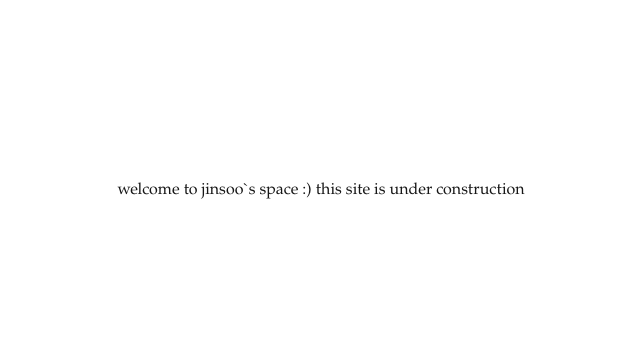
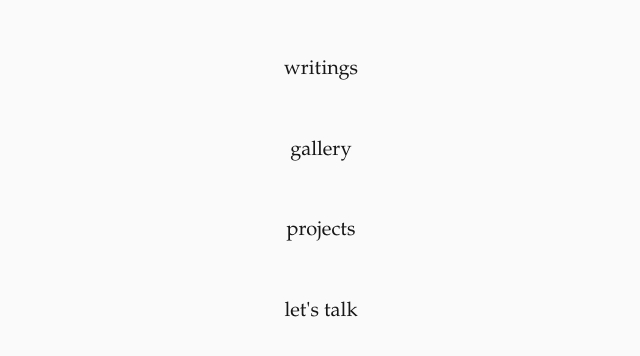
Before and after one commit to tjsook/jinsoo.space, a Next.js app: page / in a window 1280 px wide. Shown: the part 210-566 px from the top of the page, without its empty margins (319-959 px from the left). Built offline with nearby package versions, Linux system fonts and the light colour scheme.

Commit message:
analytics + navigation

```diff
--- a/package.json
+++ b/package.json
@@ -9,6 +9,7 @@
     "lint": "eslint"
   },
   "dependencies": {
+    "@vercel/analytics": "^2.0.1",
     "next": "16.2.2",
     "react": "19.2.4",
     "react-dom": "19.2.4"
--- a/src/app/layout.tsx
+++ b/src/app/layout.tsx
@@ -1,9 +1,10 @@
+import { Analytics } from "@vercel/analytics/next";
 import type { Metadata } from "next";
 import "./globals.css";
 
 export const metadata: Metadata = {
   title: "jinsoo.space",
-  description: "Personal website for Jinsoo.",
+  description: "my place to be tyler",
 };
 
 export default function RootLayout({
@@ -13,7 +14,10 @@ export default function RootLayout({
 }>) {
   return (
     <html lang="en">
-      <body>{children}</body>
+      <body>
+        {children}
+        <Analytics />
+      </body>
     </html>
   );
 }
--- a/src/app/page.module.css
+++ b/src/app/page.module.css
@@ -87,11 +87,25 @@
 }
 
 .screenCenteredText {
-  position: fixed;
-  inset: 50% auto auto 50%;
-  transform: translate(-50%, -50%);
-  width: min(100% - 2rem, 65ch);
-  text-align: center;
+  display: grid;
+  place-items: center; /* Centers both horizontally and vertically */
+  height: 40vh;
+  gap: 0.1rem;
+  font-size: 20px;
+}
+
+.entry {
+  display: block;
+}
+
+.entry p {
+  transition: opacity 0.18s ease;
+}
+
+@media (hover: hover) and (pointer: fine) {
+  .entry:hover p {
+    opacity: 0.7;
+  }
 }
 
 a.primary {
--- a/src/app/page.tsx
+++ b/src/app/page.tsx
@@ -1,13 +1,23 @@
+import Link from "next/link";
 import styles from "./page.module.css";
+
+const entries = [
+  { label: "writings", href: "/writings" },
+  { label: "gallery", href: "/gallery" },
+  { label: "projects", href: "/projects" },
+  { label: "let's talk", href: "/lets-talk" },
+];
 
 export default function Home() {
   return (
-    <div className={styles.page}>
-      <main className={styles.main}>
-        <div>
-          <p className={styles.screenCenteredText}>welcome to jinsoo`s space :) this site is under construction</p>
-        </div>
-      </main>
-    </div>
+    <main className={styles.page}>
+      <div className={styles.screenCenteredText}>
+        {entries.map((entry) => (
+          <Link key={entry.href} href={entry.href} className={styles.entry}>
+            <p>{entry.label}</p>
+          </Link>
+        ))}
+      </div>
+    </main>
   );
 }
--- /dev/null
+++ b/src/app/section.module.css
@@ -0,0 +1,38 @@
+.page {
+  min-height: 100vh;
+  display: grid;
+  place-items: center;
+  padding: 2rem;
+  background: #fafafa;
+  color: #000;
+  font-family:
+    "Iowan Old Style", "Palatino Linotype", "URW Palladio L", "Book Antiqua",
+    Georgia, serif;
+}
+
+.content {
+  display: grid;
+  gap: 0.75rem;
+  text-align: center;
+}
+
+.title {
+  font-size: 1.25rem;
+  font-weight: 400;
+}
+
+.body {
+  font-size: 1rem;
+}
+
+.backLink {
+  font-size: 0.95rem;
+  opacity: 0.7;
+}
+
+@media (prefers-color-scheme: dark) {
+  .page {
+    background: #000;
+    color: #ededed;
+  }
+}
```
Also changed, not shown: src/app/gallery/page.tsx (added, +16 -0 lines), src/app/lets-talk/page.tsx (added, +16 -0 lines), src/app/projects/page.tsx (added, +16 -0 lines), src/app/writings/page.tsx (added, +16 -0 lines), 1 other file (tests, documents, lock files or other folders).
